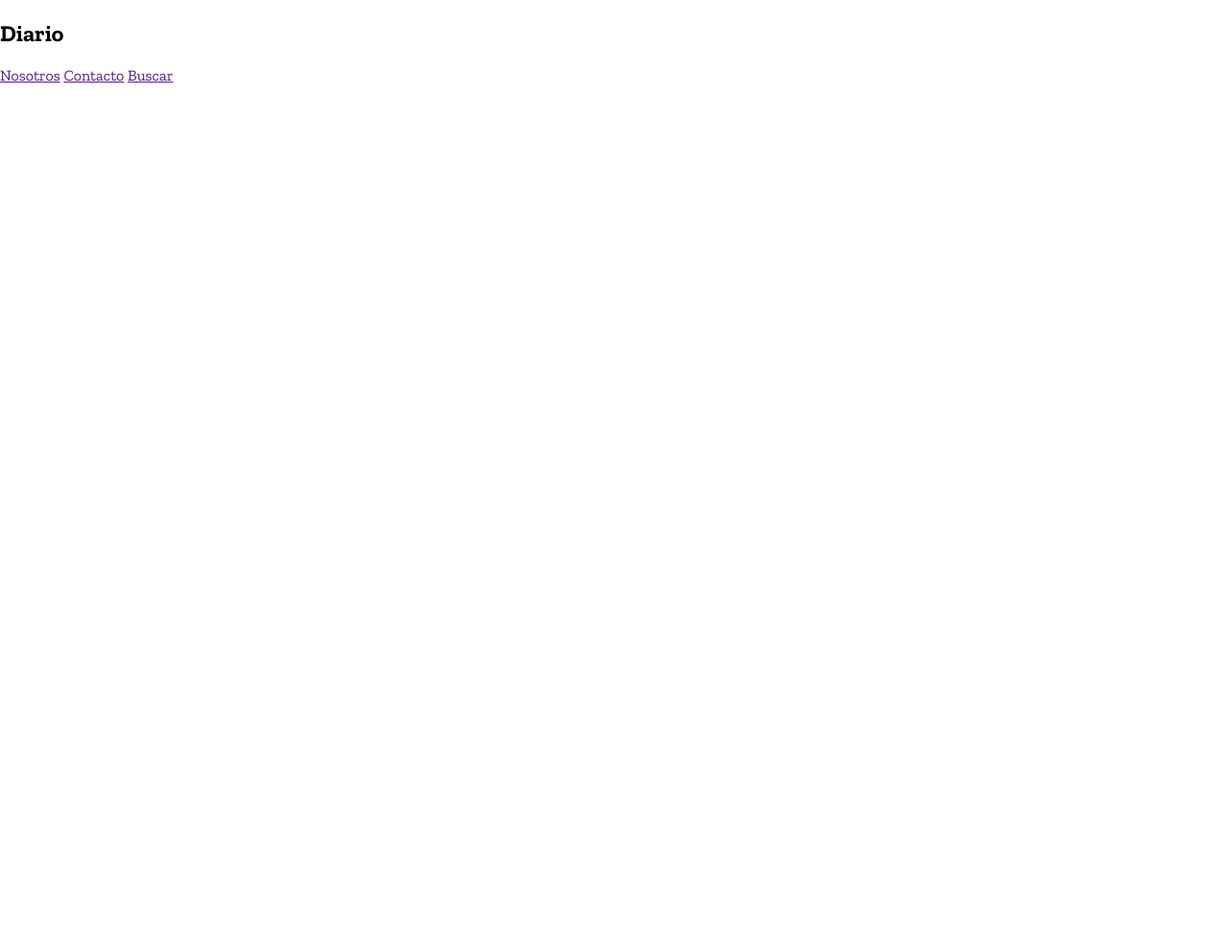
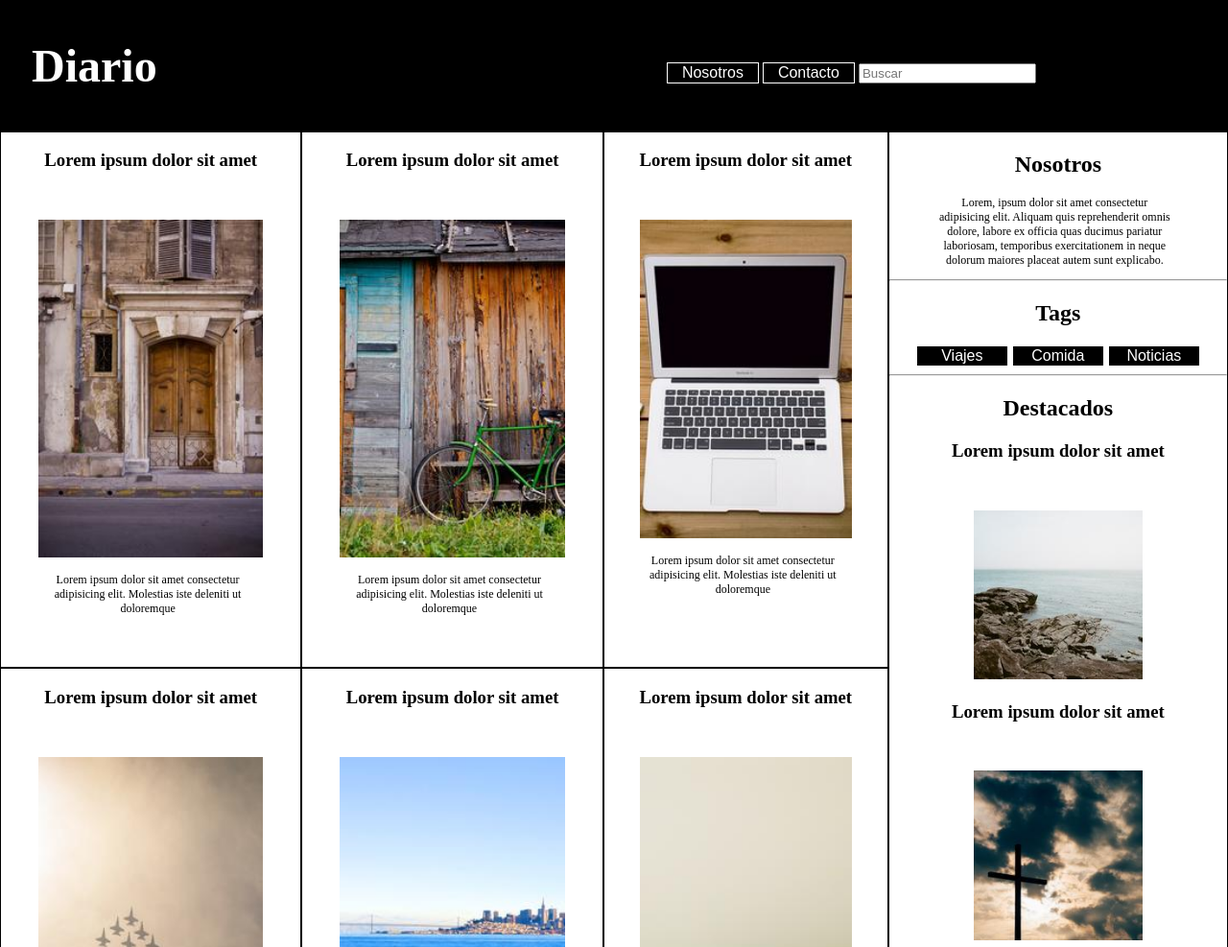
Before and after one commit to AngelesCahill/revistaonline, a plain HTML site: page index.html in a window 1280 px wide. Shown: the top 987 px of the page at 96% size. Before the commit the page ends 800 px from the top, so only its background shows below. Drawn offline with nearby package versions, Linux system fonts and the light colour scheme.

Commit message:
cambios en sass

```diff
--- /dev/null
+++ b/assets/sass/abstracts/_mixins.scss
@@ -0,0 +1,31 @@
+@mixin clearfix {
+    &::after {
+      content: '';
+      display: table;
+      clear: both;
+    }
+  }
+  @mixin respond-to($breakpoint) {
+    $raw-query: map-get($breakpoints, $breakpoint);
+
+    @if $raw-query {
+      $query: if(
+        type-of($raw-query) == 'string',
+        unquote($raw-query),
+        inspect($raw-query)
+      );
+
+      @media #{$query} {
+        @content;
+      }
+    } @else {
+      @error 'No value found for `#{$breakpoint}`. '
+           + 'Please make sure it is defined in `$breakpoints` map.';
+    }
+  }
+  @mixin parrafo {
+      width: 70%;
+      font-size: 0.75rem;
+      font-weight: 300;
+      text-align: center;
+  }
--- a/assets/sass/abstracts/_variables.scss
+++ b/assets/sass/abstracts/_variables.scss
@@ -0,0 +1,5 @@
+$breakpoints: (
+  'small': (max-width: 767px),
+  'medium': (min-width: 768px),
+  'large': (min-width: 1200px),
+)
--- a/assets/sass/base/_reset.scss
+++ b/assets/sass/base/_reset.scss
@@ -5,3 +5,6 @@ body {
     list-style: none;
     list-style-type: none;
 }
+main {
+    top: auto;
+}
--- a/assets/sass/components/_buttons.scss
+++ b/assets/sass/components/_buttons.scss
@@ -0,0 +1,16 @@
+button {
+    width: 6rem;
+    border: 1px solid white;
+    background-color: black;
+    font-size: 1rem;
+    color: white;
+}
+
+button:hover {
+    background-color: #a8a9a8;
+}
+.nosotros {
+    @include respond-to ("small"){
+        display: none;
+    }
+}
--- a/assets/sass/layout/_grid.scss
+++ b/assets/sass/layout/_grid.scss
@@ -0,0 +1,99 @@
+.container {
+    display: grid;
+    grid-template-columns:  auto auto auto auto;
+    grid-template-rows: auto auto auto auto;
+  }
+ .item {
+     border: 1px solid black;
+ }
+ .caja1 {
+    grid-column: 1 / span 2;
+}
+ .caja2 {
+    grid-column: 3 / 5;
+    @include respond-to ("small"){
+        grid-column: 3 / 5;
+        padding-top: 4rem;
+    }
+    @include respond-to ("medium"){
+        grid-column: 3 / 5;
+        padding-left: -2rem;
+        padding-top: 4rem;
+    }
+    @include respond-to ("large"){
+        grid-column: 3 / 5;
+        padding-left: 10%;
+        padding-top: 4rem;
+    }
+    input {
+        @include respond-to ("small"){
+            width: 100px
+        }
+    }
+}
+.caja3{
+    grid-column: 1 / 3;
+    @include respond-to ("small"){
+        grid-column: 1 / 5;
+    }
+    @include respond-to ("medium"){
+        grid-column: 1 / 2;
+    }
+}
+.caja4{
+    grid-column: 1 / 3;
+    @include respond-to ("small"){
+        grid-column: 1 / 5;
+    }
+    @include respond-to ("medium"){
+        grid-column: 2 / 3;
+    }
+}
+.caja5{
+    grid-column: 1 / 3;
+    @include respond-to ("small"){
+        grid-column: 1 / 5;
+    }
+    @include respond-to ("medium"){
+        grid-column: 3 / 4;
+    }
+}
+.caja6{
+    grid-column: 1 / 3;
+    @include respond-to ("small"){
+        grid-column: 1 / 5;
+
+    }
+    @include respond-to ("medium"){
+        grid-column: 1 / 2;
+    }
+}
+.caja7{
+    grid-column: 4 / 5;
+    grid-row: 2 / 4;
+    @include respond-to ("small"){
+        display: none;
+
+    }
+}
+.caja8{
+    grid-column: 1 / 3;
+    @include respond-to ("small"){
+        grid-column: 1 / 5;
+    }
+    @include respond-to ("medium"){
+        grid-column: 2 / 3;
+    }
+}
+.caja9{
+    grid-column: 1 / 5;
+    @include respond-to ("small"){
+        grid-column: 1 / 5;
+    }
+    @include respond-to ("medium"){
+        grid-column: 3 / 4;
+    }
+}
+.caja10{
+    grid-column: 1 / 5;
+}
--- a/assets/sass/layout/_header.scss
+++ b/assets/sass/layout/_header.scss
@@ -1,4 +1,8 @@
-.nav__log {
-    width: 100%;
-    font-size: 3,75rem;
-}
+ nav {
+    background-color: black;
+    color: white;
+     h1 {
+        font-size: 3rem;
+        padding-left: 2rem;
+     }
+ }
--- a/assets/sass/layout/_mediaqueries.scss
+++ /dev/null
@@ -1,67 +0,0 @@
-/*Extra small devices (portrait phones, less than 576px)*/
-@media (max-width: 575.98px) {
-    col-xm-12 {width:100%;}
-    col-xm-11 {width: 91,66666667%;}
-    col-xm-10 {width: 83,33333333%;}
-    col-xm-9 {width: 75%;}
-    col-xm-8 {width: 66,66666667%;}
-    col-xm-7 {width: 58,33333333%;}
-    col-xm-6 {width: 50%;}
-    col-xm-5 {width: 41,66666667%;}
-    col-xm-4 {width: 25%;}
-    col-xm-3 {width: 33,33333333%;}
-    col-xm-2 {width: 16,6666667%;}
-    col-xm-1 {width: 8,33333333%;}
-    col-xm-0 {display: none;}
- }
-
-/*Small devices (landscape phones, less than 768px)*/
-@media (max-width: 767.98px) {
-    col-sm-12 {width:100%;}
-    col-sm-11 {width: 91,66666667%;}
-    col-sm-10 {width: 83,33333333%;}
-    col-sm-9 {width: 75%;}
-    col-sm-8 {width: 66,66666667%;}
-    col-sm-7 {width: 58,33333333%;}
-    col-sm-6 {width: 50%;}
-    col-sm-5 {width: 41,66666667%;}
-    col-sm-4 {width: 25%;}
-    col-sm-3 {width: 33,33333333%;}
-    col-sm-2 {width: 16,6666667%;}
-    col-sm-1 {width: 8,33333333%;}
-    col-sm-0 {display: none;}
-}
-
-/*Medium devices (tablets, less than 992px)*/
-@media (max-width: 991.98px) {
-    col-md-12 {width:100%;}
-    col-md-11 {width: 91,66666667%;}
-    col-md-10 {width: 83,33333333%;}
-    col-md-9 {width: 75%;}
-    col-md-8 {width: 66,66666667%;}
-    col-md-7 {width: 58,33333333%;}
-    col-md-6 {width: 50%;}
-    col-md-5 {width: 41,66666667%;}
-    col-md-4 {width: 25%;}
-    col-md-3 {width: 33,33333333%;}
-    col-md-2 {width: 16,6666667%;}
-    col-md-1 {width: 8,33333333%;}
-    col-md-0 {display: none;}
-}
-
-/*Large devices (desktops, less than 1200px)*/
-@media (max-width: 1199.98px) {
-    col-lg-12 {width:100%;}
-    col-lg-11 {width: 91,66666667%;}
-    col-lg-10 {width: 83,33333333%;}
-    col-lg-9 {width: 75%;}
-    col-lg-8 {width: 66,66666667%;}
-    col-lg-7 {width: 58,33333333%;}
-    col-lg-6 {width: 50%;}
-    col-lg-5 {width: 41,66666667%;}
-    col-lg-4 {width: 25%;}
-    col-lg-3 {width: 33,33333333%;}
-    col-lg-2 {width: 16,6666667%;}
-    col-lg-1 {width: 8,33333333%;}
-    col-lg-0 {display: none;}
- }
--- a/assets/sass/layout/_navigation.scss
+++ b/assets/sass/layout/_navigation.scss
@@ -0,0 +1,4 @@
+.caja3, .caja4, .caja5, .caja6, .caja7, .caja8, .caja9 {
+    border: 1px solid black;
+    text-align: center;
+   }
--- a/assets/sass/main.scss
+++ b/assets/sass/main.scss
@@ -1,4 +1,8 @@
-@import "base/reset";
-@import "./base/typography";
-@import "./layout/mediaqueries";
-@import "./layout/header";
+@import "./abstracts/variables.scss";
+@import "./abstracts/mixins.scss";
+@import "./base/reset.scss";
+@import "./components/buttons";
+@import "./layout/grid.scss";
+@import "./layout/header.scss";
+@import "./layout/navigation.scss";
+@import "./pages/home.scss";
--- a/assets/sass/pages/_home.scss
+++ b/assets/sass/pages/_home.scss
@@ -0,0 +1,11 @@
+p {
+  @include parrafo;
+  margin-left: 14%;
+}
+img {
+  width: 75%;
+  padding-top: 2rem;
+}
+.destacados {
+  width: 50%;
+}
--- a/index.html
+++ b/index.html
@@ -9,26 +9,77 @@
 </head>
 <body>
 <main>
-<nav class="container">
-    <div class="row">
-        <div class="nav__log col-3 col-xm-3 col-sm-3 col-md-6 col-lg-6">
-            <h1>Diario</h1>
-                </div>
-                <div class="nav__menu col-9 col-xm-9 col-sm-9 col-md-6 col-lg-6">
-            <a href="">Nosotros</a>
-            <a href="">Contacto</a>
-            <a href="">Buscar</a>
-                </div>
+    <div class="container">
+            <nav class="item caja1">
+                <h1>Diario</h1>
+            </nav>
+            <nav class="item caja2">
+                <button class="nosotros">Nosotros</button>
+                <button>Contacto</button>
+                <input type="text" placeholder="Buscar">
+            </nav>
+
+            <div class="item caja3">
+                <h3>Lorem ipsum dolor sit amet</h3>
+                <img src="./assets/img/imagen1.jpg" alt="imagen1">
+                <p>Lorem ipsum dolor sit amet consectetur adipisicing elit. Molestias iste deleniti ut doloremque</p>
+            </div>
+            <div class="item caja4">
+                <h3>Lorem ipsum dolor sit amet</h3>
+                <img src="./assets/img/imagen2.jpg" alt="imagen2">
+                <p>Lorem ipsum dolor sit amet consectetur adipisicing elit. Molestias iste deleniti ut doloremque</p>
+            </div>
+            <div class="item caja5">
+                <h3>Lorem ipsum dolor sit amet</h3>
+                <img src="./assets/img/imagen3.jpg" alt="imagen3">
+                <p>Lorem ipsum dolor sit amet consectetur adipisicing elit. Molestias iste deleniti ut doloremque</p>
+            </div>
+            <div class="item caja6">
+                <h3>Lorem ipsum dolor sit amet</h3>
+                <img src="./assets/img/imagen4.jpg" alt="imagen4">
+                <p>Lorem ipsum dolor sit amet consectetur adipisicing elit. Molestias iste deleniti ut doloremque</p>
+            </div>
+
+            <div class="item caja8">
+                <h3>Lorem ipsum dolor sit amet</h3>
+                <img src="./assets/img/imagen5.jpg" alt="imagen5">
+                <p>Lorem ipsum dolor sit amet consectetur adipisicing elit. Molestias iste deleniti ut doloremque</p>
+            </div>
+            <div class="item caja9">
+                <h3>Lorem ipsum dolor sit amet</h3>
+                <img src="./assets/img/imagen6.jpg" alt="imagen6">
+                <p>Lorem ipsum dolor sit amet consectetur adipisicing elit. Molestias iste deleniti ut doloremque</p>
+            </div>
+            <div class="item caja7">
+                <h2>Nosotros</h2>
+                <p>Lorem, ipsum dolor sit amet consectetur adipisicing elit. Aliquam quis reprehenderit omnis dolore, labore ex officia quas ducimus pariatur laboriosam, temporibus exercitationem in neque dolorum maiores placeat autem sunt explicabo.</p>
+                <hr>
+                <h2>Tags</h2>
+                <button>Viajes</button>
+                <button>Comida</button>
+                <button>Noticias</button>
+                <hr>
+                <h2>Destacados</h2>
+                <Div>
+                    <h3>Lorem ipsum dolor sit amet</h3>
+                    <img src="./assets/img/destacadosimagen7.jpg" alt="imagen 7" class="destacados">
+                </Div>
+                <Div>
+                    <h3>Lorem ipsum dolor sit amet</h3>
+                    <img src="./assets/img/destacadosimagen8.jpg" alt="imagen 8" class="destacados">
+                </Div>
+                <Div>
+                    <h3>Lorem ipsum dolor sit amet</h3>
+                    <img src="./assets/img/destacadosimagen9.jpg" alt="imagen6  9" class="destacados">
+                </Div>
+            </div>
+            <div class="item caja10">caja10</div>
+        </div>
     </div>
-</nav>
+</main>
 
 
 
 
-</main>
-
-
-    <script src="./assets/js/script.js"></script>
-    <script src="./assets/js/script.js"></script>
 </body>
 </html>
```
Also changed, not shown: assets/css/main.css, assets/img/Solucion_mobile.png (added), assets/img/solucion_mobile2.png (added), assets/sass/abstracts/_placeholders.scss (added), assets/sass/layout/_article.scss (deleted), 3 other files.
